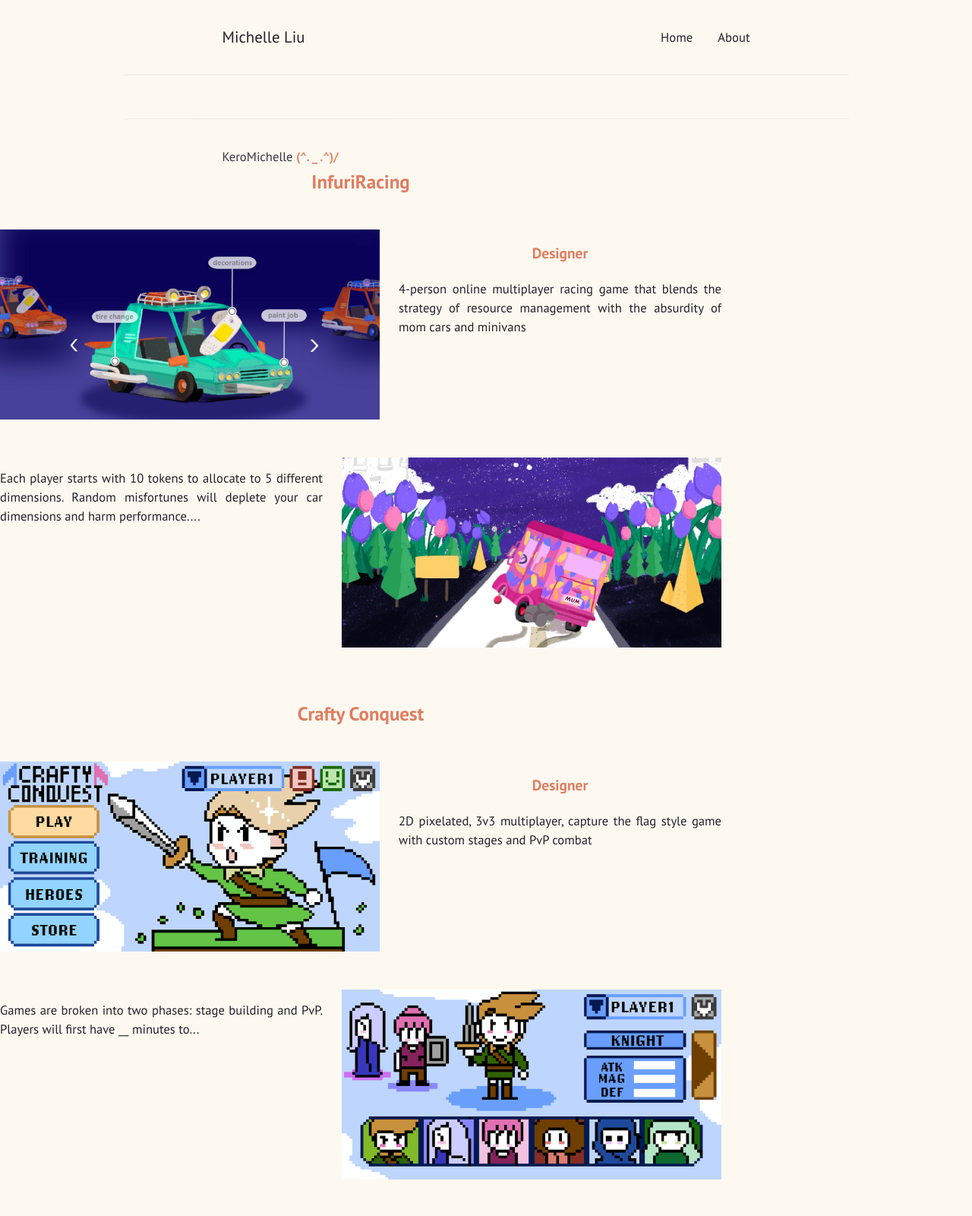
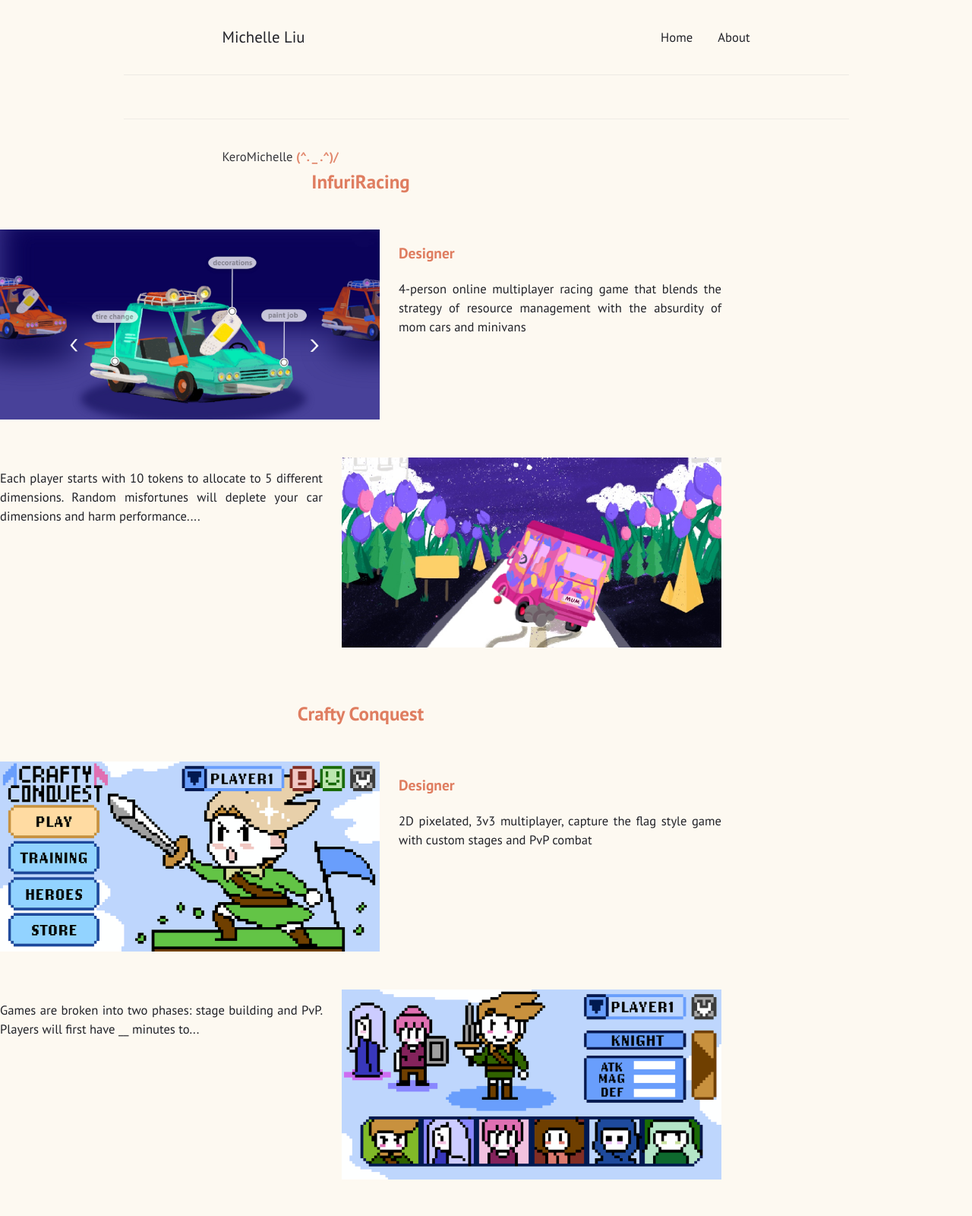
Before and after one commit to KeroMichelle/KeroMichelle.github.io, a Jekyll site: the page built from prototypes.html, in a window 1280 px wide. Shown: the whole page at 76% size. Built offline with Jekyll 4.4.1, drawn with Linux system fonts in a browser that asks for light colours.

Commit message:
fix center

```diff
--- a/prototypes.html
+++ b/prototypes.html
@@ -6,9 +6,8 @@
 
 <html>
 <body>
-  <center>
   <div class="game1">
-    <h2><orange><b>InfuriRacing</b></orange></h2>
+    <center><h2><orange><b>InfuriRacing</b></orange></h2></center>
   </div>
 
   <div class="box1">
@@ -35,7 +34,7 @@
   </div>
 
   <div class="game2">
-    <h2><orange><b>Crafty Conquest</b></orange></h2>
+    <center><h2><orange><b>Crafty Conquest</b></orange></h2></center>
   </div>
 
   <div class="box2">
@@ -60,7 +59,6 @@
       </div>
     </div>
   </div>
-  </center>
 </body>
 
 </html>
```
